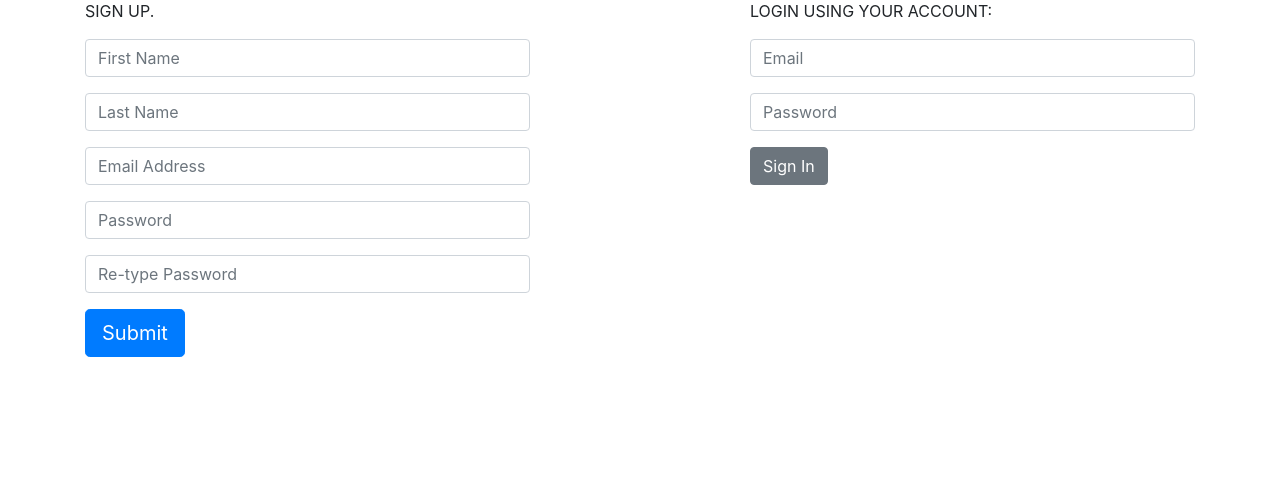
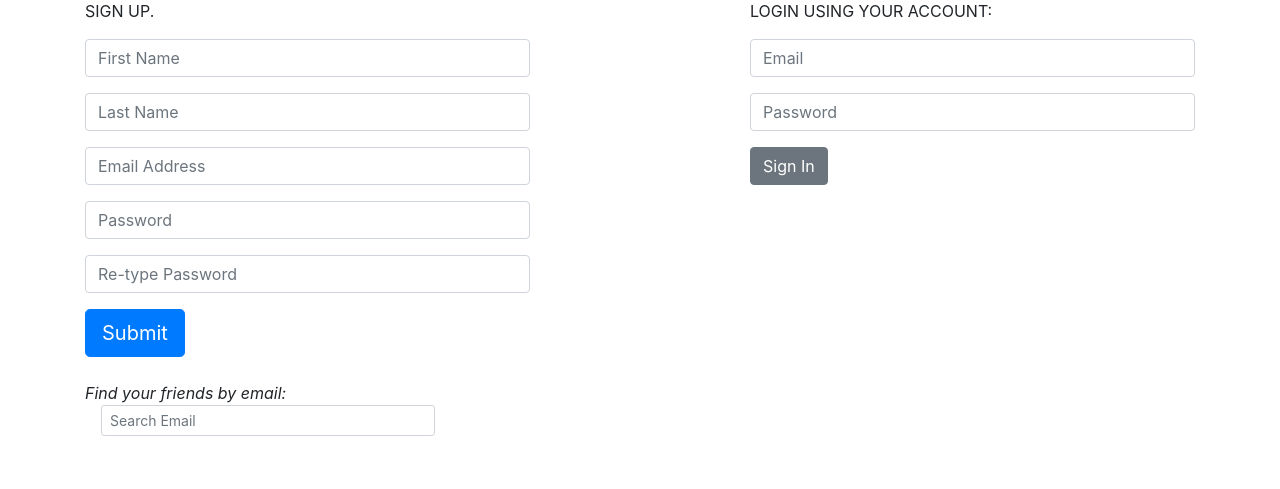
Before and after one commit to Jhirai20/private_wall, a Flask app: page / in a window 1280 px wide. Shown: the part 104-593 px from the top of the page. Run offline with Flask 2, Linux system fonts and the light colour scheme; some libraries are stand-ins or nearby versions.

Commit message:
added search w/ ajax

```diff
--- a/server.py
+++ b/server.py
@@ -127,5 +127,17 @@ def useremail():
         # render a partial and return it
         # Notice that we are rendering on a post! Why is it okay to render on a post in this scenario?
         # Consider what would happen if the user clicks refresh. Would the form be resubmitted?
+
+@app.route("/emailsearch", methods=['GET'])
+def serach():
+    print("****************test if info was passed",request.form)
+    mysql = connectToMySQL("private_wall")
+    query = "SELECT * FROM users WHERE email LIKE %%(email)s;"
+    print("***********", request.args.get('name'))
+    data = {"email":request.args.get('name') + "%"}
+    if len(request.args.get('name'))>0:
+        results = mysql.query_db(query,data)
+    return render_template('partials/emailsearch.html',email = results)
+
 if __name__=="__main__":
     app.run(debug=True)
--- a/static/wall.js
+++ b/static/wall.js
@@ -10,4 +10,15 @@ $(document).ready(function(){
             $('#useremailMsg').html(res) // manipulate the dom when the response comes back
         })
     })
+    $('#search').keyup(function(){
+        var data = $('#searchForm').serialize()
+        $.ajax({
+            method:"GET",
+            url:"/emailsearch",
+            data: data
+        })
+        .done(function(res){
+            $('#searchMsg').html(res)
+        })
+    })
 })
--- a/templates/index.html
+++ b/templates/index.html
@@ -51,7 +51,13 @@
  									  <input type="submit" class="btn btn-lg btn-primary   value="Register">
  							</div>
 						</fieldset>
-					</form>
+					</form><br>
+						<form id="searchForm" class="form-inline" method="GET" action="/emailsearch">
+							<i class="fas fa-search" aria-hidden="true">Find your friends by email:</i>
+							<input class="form-control form-control-sm ml-3 w-75" name="name" id="search" type="text" placeholder="Search Email"
+							  aria-label="Search">
+							  <div id="searchMsg"></div>  <!-- notice the empty div reserved for our message -->
+						</form>
 				</div>
 
 				<div class="col-md-2">
@@ -73,6 +79,7 @@
 							</div>
  					    </fieldset>
 				</form>
+
 				</div>
 			</div>
 		</div>
--- /dev/null
+++ b/templates/partials/emailsearch.html
@@ -0,0 +1,3 @@
+{% for email in email%}
+    <p class="alert alert-warning" >{{email['email']}}</p>
+{% endfor %}
```
